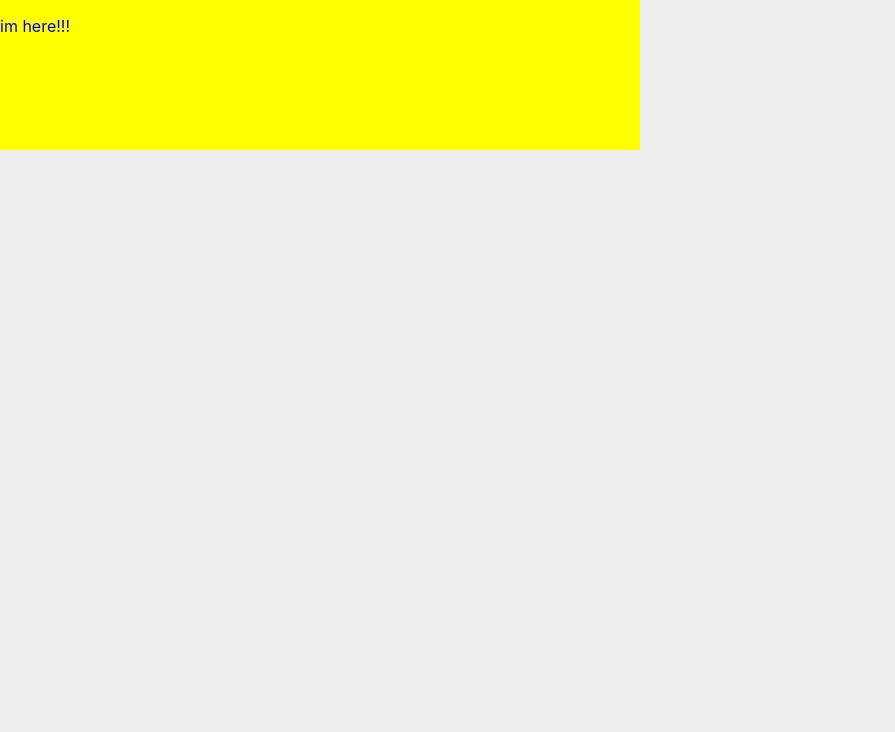
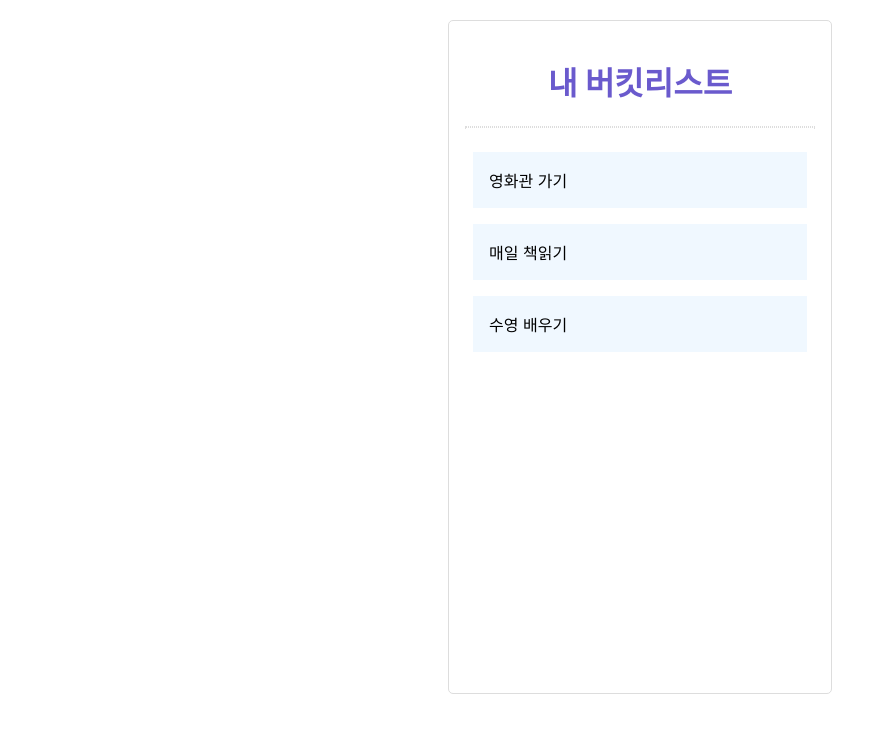
Before and after one commit to parkksss/react_basic, a React (Create React App) app: page / in a window 1280 px wide. Shown: the top 732 px of the page, without its empty margins (0-895 px from the left). Built offline with nearby package versions, Linux system fonts and the light colour scheme.

Commit message:
give styled-components to bucketList

```diff
--- a/src/App.js
+++ b/src/App.js
@@ -1,51 +1,54 @@
-import React from 'react';
+import React from "react";
+import logo from "./logo.svg";
 // BucketList 컴포넌트를 import 해옵니다.
 // import [컴포넌트 명] from [컴포넌트가 있는 파일경로];
-import BucketList from './BucketList';
-import "./style.css";
+import BucketList from "./BucketList";
 import styled from "styled-components";
 
+// 클래스형 컴포넌트는 이렇게 생겼습니다!
 class App extends React.Component {
-
-  constructor(props){
+  constructor(props) {
     super(props);
     // App 컴포넌트의 state를 정의해줍니다.
     this.state = {
-      list: ['영화관 가기', '매일 책읽기', '수영 배우기'],
+      list: ["영화관 가기", "매일 책읽기", "수영 배우기"],
     };
   }
 
   // 랜더 함수 안에 리액트 엘리먼트를 넣어줍니다!
   render() {
-    // this 키워드를 통해 state에 접근할 수 있어요.
-    console.log(this.state);
-
-      return (
+    return (
       <div className="App">
-        <MyStyled>
-          <p>im here!!!</p>
-        </MyStyled>
-        {/* <div className="container">
-          <h1>내 버킷리스트</h1>
-          <hr className="line"/>
-          <BucketList list={this.state.list}/>
-        </div> */}
+        <Container>
+          <Title>내 버킷리스트</Title>
+          <Line/>
+          {/* 컴포넌트를 넣어줍니다. */}
+          {/* <컴포넌트 명 [props 명]={넘겨줄 것(리스트, 문자열, 숫자, ...)}/> */}
+          <BucketList list={this.state.list} />
+        </Container>
       </div>
     );
   }
 }
 
+const Container = styled.div`
+  max-width: 350px;
+  min-height: 80vh;
+  background-color: #fff;
+  padding: 16px;
+  margin: 20px auto;
+  border-radius: 5px;
+  border: 1px solid #ddd;
+`;
 
-const MyStyled = styled.div`
-  width: 50vw;
-  height: 150px;
-  background-color: ${(props) => (props.bg_color ? "red" : "purple")};
-  p {
-    color: blue;
-  }
-  &:hover{
-    background-color: yellow;
-  }
+const Title = styled.h1`
+  color: slateblue;
+  text-align: center;
+`;
+
+const Line = styled.hr`
+  margin: 16px 0px;
+  border: 1px dotted #ddd;
 `;
 
 export default App;
--- a/src/BucketList.js
+++ b/src/BucketList.js
@@ -1,5 +1,6 @@
 // 리액트 패키지를 불러옵니다.
 import React from 'react';
+import styled from "styled-components";
 
 // 함수형 컴포넌트는 이렇게 쓸 수도 있고
 // function Bucketlist(props){
@@ -17,24 +18,31 @@ const BucketList = ({ list }) => {
     const my_lists = list;
     // 컴포넌트가 뿌려줄 ui 요소(리엑트 엘리먼트라고 불러요.)를 반환해줍니다.
     return (
-        <div>
-            {
-                // js의 내장 함수 중 하나인 map입니다. 리스트의 갯수만큼 => 오른쪽 구문을 반복해요.
-                // 자세한 사용법은 아래 링크를 확인해주세요.
-                // https://developer.mozilla.org/ko/docs/Web/JavaScript/Reference/Global_Objects/Array/map
-                my_lists.map((list, index) => {
-                    // 콘솔을 확인해봅시다 :)
-                    console.log(list);
-                    return (
-                        <div className="list-item" key={index}>
-                          {list}
-                        </div>
-                      );
-                })
-            }
-        </div>
+        <ListStyle>
+          {my_lists.map((list, index) => {
+            return (
+              <ItemStyle key={index}>
+                {list}
+              </ItemStyle>
+            );
+          })}
+        </ListStyle>
     );
-}
+};
+
+const ListStyle = styled.div`
+  display: flex;
+  flex-direction: column;
+  height: 100%;
+  overflow-x: hidden;
+  overflow-y: auto;
+`;
+
+const ItemStyle = styled.div`
+  padding: 16px;
+  margin: 8px;
+  background-color: aliceblue;
+`;
 
 // 우리가 만든 함수형 컴포넌트를 export 해줍니다.
 // export 해주면 다른 컴포넌트에서 BucketList 컴포넌트를 불러다 쓸 수 있어요.
--- a/src/style.css
+++ b/src/style.css
@@ -4,29 +4,3 @@
   width: 100vw;
   display: flex;
 }
-
-.container{
-  background-color: #fff;
-  width: 50vw;
-  max-width: 350px;
-  margin: auto;
-  height: 80vh;
-  padding: 16px;
-  border: 1px solid #ddd;
-  border-radius: 5px;
-}
-
-.container > h1 {
-  color: slateblue;
-  text-align: center;
-}
-
-.container > .line {
-  margin: 16px 0px;
-}
-
-.list-item {
-  padding: 16px;
-  margin: 8px;
-  background-color: aliceblue;
-}
```
